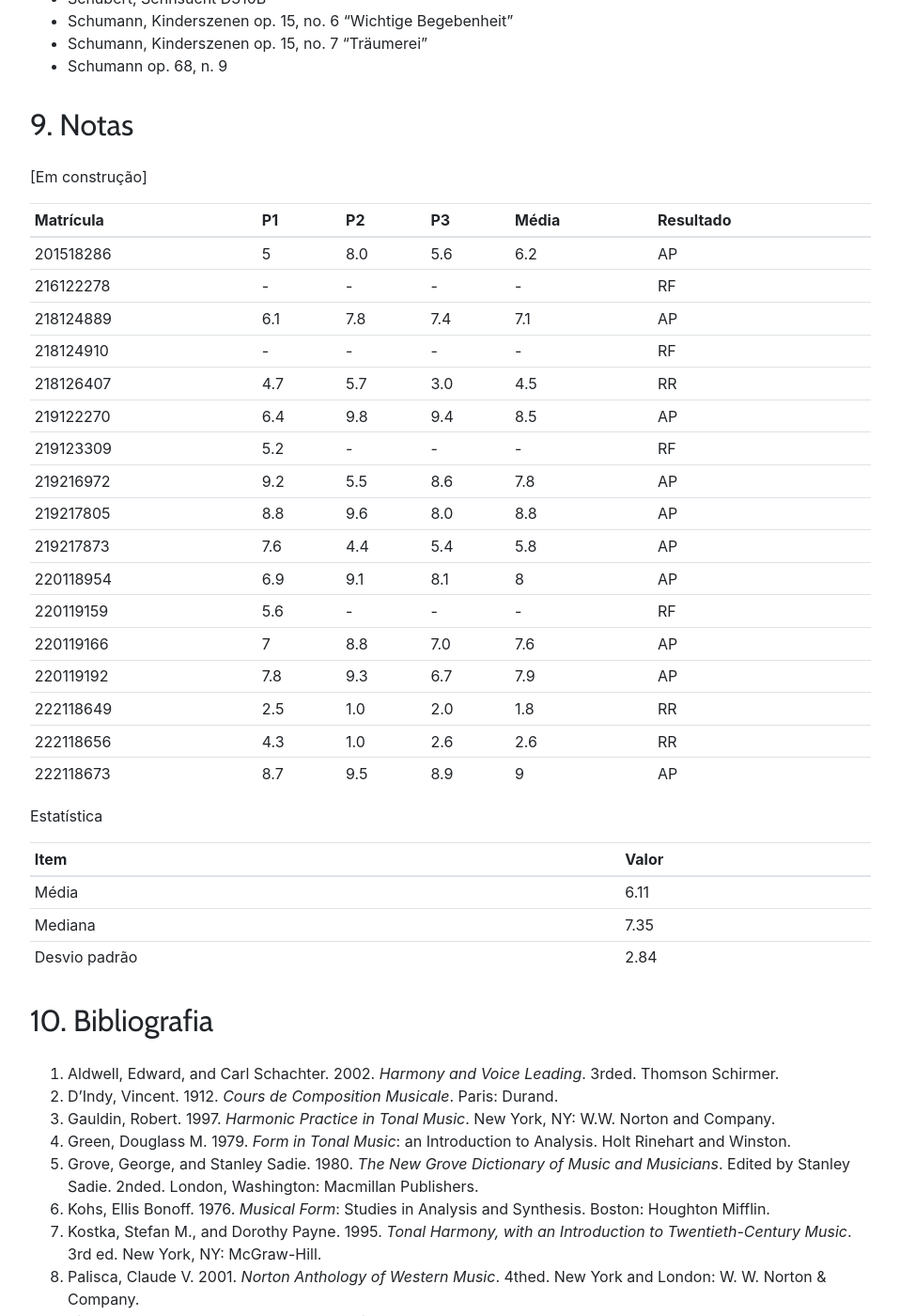
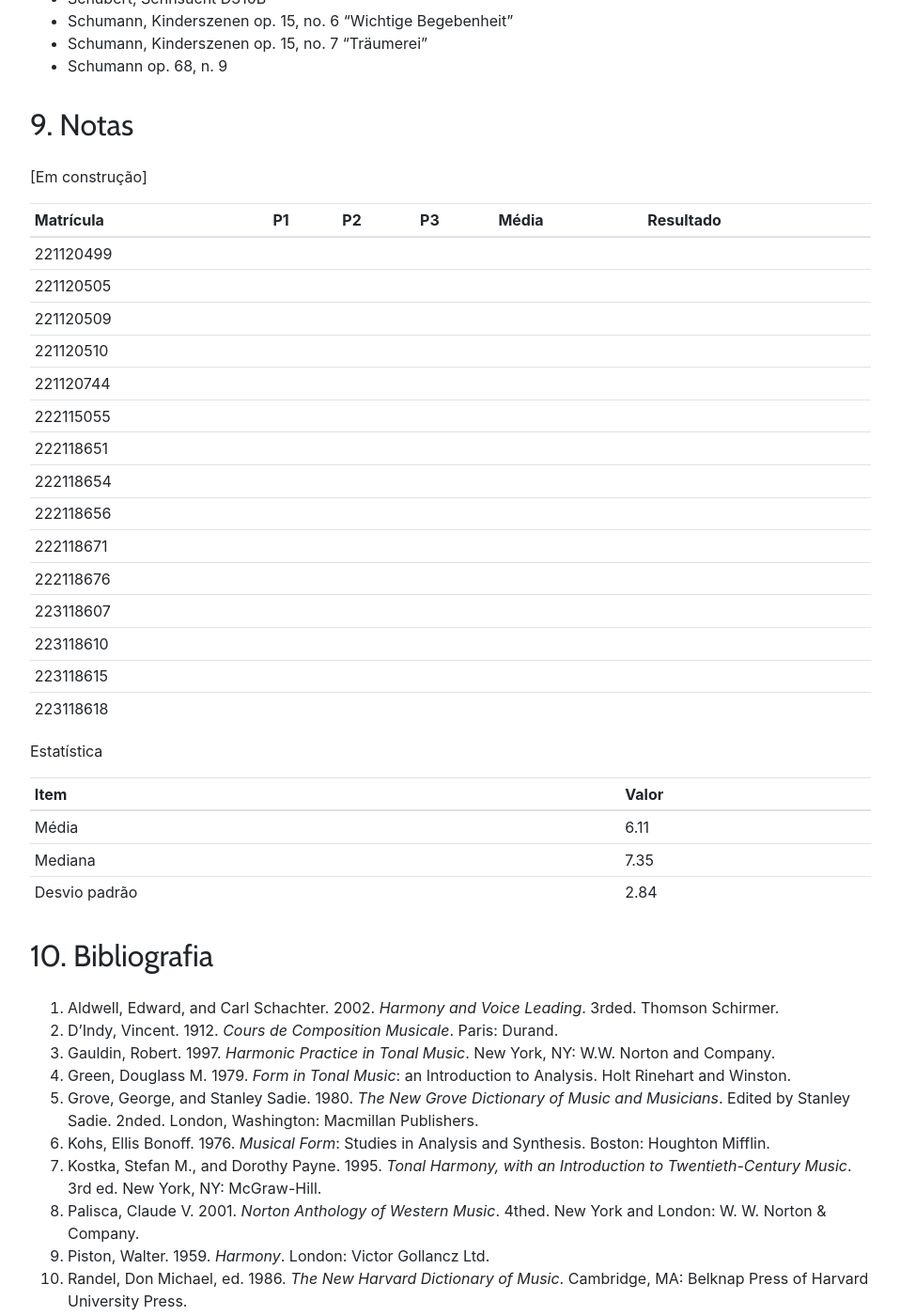
Before and after one commit to kroger/genosmus, a Jekyll site: the page built from _marcos/musa71.md, in a window 1280 px wide and 1400 px high, scrolled down 7440 px. Shown: the whole window at 94% size, without its empty margins (68-1026 px from the left). Built offline with Jekyll 4.4.1, drawn with Linux system fonts in a browser that asks for light colours; nearby versions of some CDN libraries; the table of contents is made by our own code.

Commit message:
Insere listas de alunos
- Apenas número de matrícula

```diff
--- a/_marcos/musa71.md
+++ b/_marcos/musa71.md
@@ -336,23 +336,21 @@
 
 | Matrícula | P1  | P2  | P3  | Média | Resultado |
 | --------- | --- | --- | --- | ----- | --------- |
-| 201518286 | 5   | 8.0 | 5.6 | 6.2   | AP        |
-| 216122278 | -   | -   | -   | -     | RF        |
-| 218124889 | 6.1 | 7.8 | 7.4 | 7.1   | AP        |
-| 218124910 | -   | -   | -   | -     | RF        |
-| 218126407 | 4.7 | 5.7 | 3.0 | 4.5   | RR        |
-| 219122270 | 6.4 | 9.8 | 9.4 | 8.5   | AP        |
-| 219123309 | 5.2 | -   | -   | -     | RF        |
-| 219216972 | 9.2 | 5.5 | 8.6 | 7.8   | AP        |
-| 219217805 | 8.8 | 9.6 | 8.0 | 8.8   | AP        |
-| 219217873 | 7.6 | 4.4 | 5.4 | 5.8   | AP        |
-| 220118954 | 6.9 | 9.1 | 8.1 | 8     | AP        |
-| 220119159 | 5.6 | -   | -   | -     | RF        |
-| 220119166 | 7   | 8.8 | 7.0 | 7.6   | AP        |
-| 220119192 | 7.8 | 9.3 | 6.7 | 7.9   | AP        |
-| 222118649 | 2.5 | 1.0 | 2.0 | 1.8   | RR        |
-| 222118656 | 4.3 | 1.0 | 2.6 | 2.6   | RR        |
-| 222118673 | 8.7 | 9.5 | 8.9 | 9     | AP        |
+| 221120499 |     |     |     |       |           |
+| 221120505 |     |     |     |       |           |
+| 221120509 |     |     |     |       |           |
+| 221120510 |     |     |     |       |           |
+| 221120744 |     |     |     |       |           |
+| 222115055 |     |     |     |       |           |
+| 222118651 |     |     |     |       |           |
+| 222118654 |     |     |     |       |           |
+| 222118656 |     |     |     |       |           |
+| 222118671 |     |     |     |       |           |
+| 222118676 |     |     |     |       |           |
+| 223118607 |     |     |     |       |           |
+| 223118610 |     |     |     |       |           |
+| 223118615 |     |     |     |       |           |
+| 223118618 |     |     |     |       |           |
 {: .table .table-sm}
 
 Estatística
```
Also changed, not shown: _marcos/musa69.md (+10 -1 lines), _marcos/musb14.md (+3 -1 lines).
